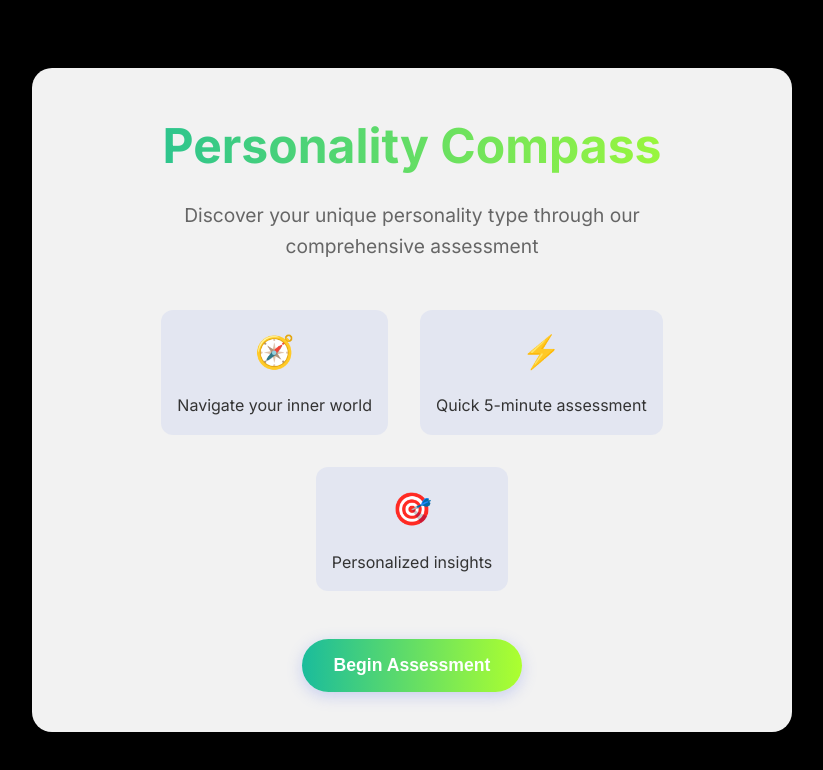
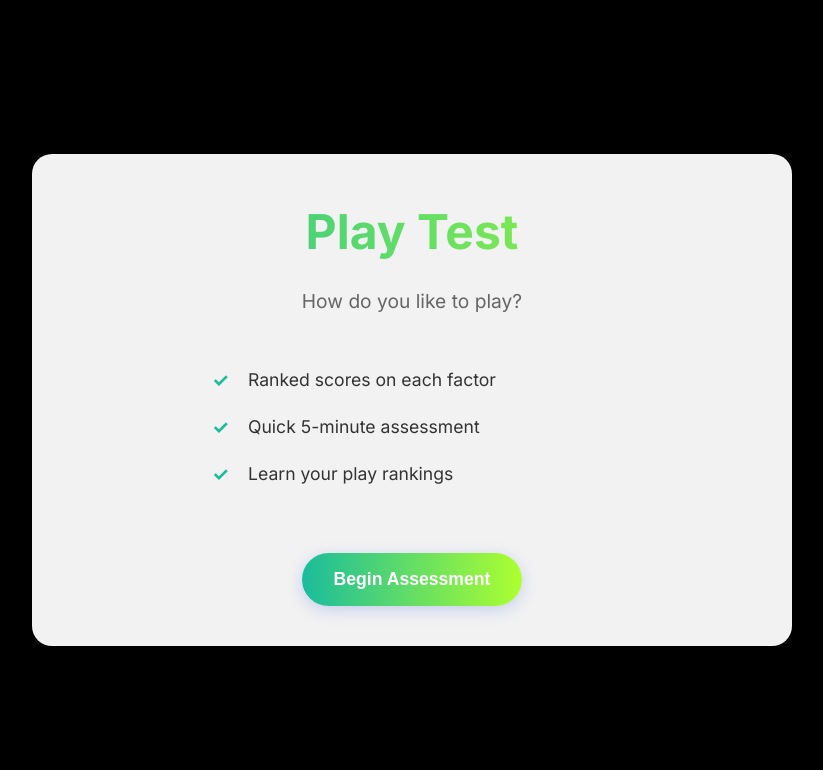
Before and after one commit to erinline/personality-types, a plain HTML site: page index.html in a window 1280 px wide. Shown: the whole page, without its empty margins (228-1051 px from the left). Drawn offline with Linux system fonts and the light colour scheme.

Commit message:
Removed placeholder feature cards, replaced with short list, and removed leftover debug log

```diff
--- a/index.html
+++ b/index.html
@@ -12,22 +12,13 @@
         <!-- Welcome Screen -->
         <div id="welcome-screen" class="screen active">
             <div class="welcome-content">
-                <h1 class="title">Personality Compass</h1>
-                <p class="subtitle">Discover your unique personality type through our comprehensive assessment</p>
-                <div class="features">
-                    <div class="feature">
-                        <div class="feature-icon">🧭</div>
-                        <span>Navigate your inner world</span>
-                    </div>
-                    <div class="feature">
-                        <div class="feature-icon">⚡</div>
-                        <span>Quick 5-minute assessment</span>
-                    </div>
-                    <div class="feature">
-                        <div class="feature-icon">🎯</div>
-                        <span>Personalized insights</span>
-                    </div>
-                </div>
+                <h1 class="title">Play Test</h1>
+                <p class="subtitle">How do you like to play?</p>
+                <ul class="feature-list">
+                    <li><span class="check-icon">✓</span> Ranked scores on each factor</li>
+                    <li><span class="check-icon">✓</span> Quick 5-minute assessment</li>
+                    <li><span class="check-icon">✓</span> Learn your play rankings</li>
+                </ul>
                 <button id="start-test" class="primary-btn">Begin Assessment</button>
             </div>
         </div>
--- a/script.js
+++ b/script.js
@@ -310,7 +310,6 @@ function showQuestion() {
     rightLabel.textContent = question.rightLabel;
 
     // Set slider value if answer exists
-    console.log(answers[currentQuestion]);
     if (answers[currentQuestion] !== undefined) {
         answerScale.value = answers[currentQuestion];
     } else {
--- a/styles.css
+++ b/styles.css
@@ -78,28 +78,34 @@ body {
     margin-right: auto;
 }
 
-.features {
-    display: flex;
-    justify-content: center;
-    gap: 2rem;
-    margin-bottom: 3rem;
-    flex-wrap: wrap;
+.feature-list {
+  list-style: none;
+  padding: 0;
+  margin: 2rem 0 3rem;
+  text-align: left;
+  max-width: 400px;
+  margin-left: auto;
+  margin-right: auto;
+  display: flex;
+  flex-direction: column;
+  align-items: flex-start;
 }
 
-.feature {
-    display: flex;
-    flex-direction: column;
-    align-items: center;
-    gap: 0.5rem;
-    padding: 1rem;
-    border-radius: 12px;
-    background: rgba(102, 126, 234, 0.1);
-    min-width: 150px;
+.feature-list li {
+  display: flex;
+  align-items: center;
+  font-size: 1.1rem;
+  color: #333;
+  margin-bottom: 1rem;
 }
 
-.feature-icon {
-    font-size: 2rem;
-    margin-bottom: 0.5rem;
+.check-icon {
+  display: inline-block;
+  width: 1.5rem;
+  color: var(--gradient-start, #1abc9c);
+  font-weight: bold;
+  margin-right: 0.75rem;
+  font-size: 1.2rem;
 }
 
 .primary-btn {
```
